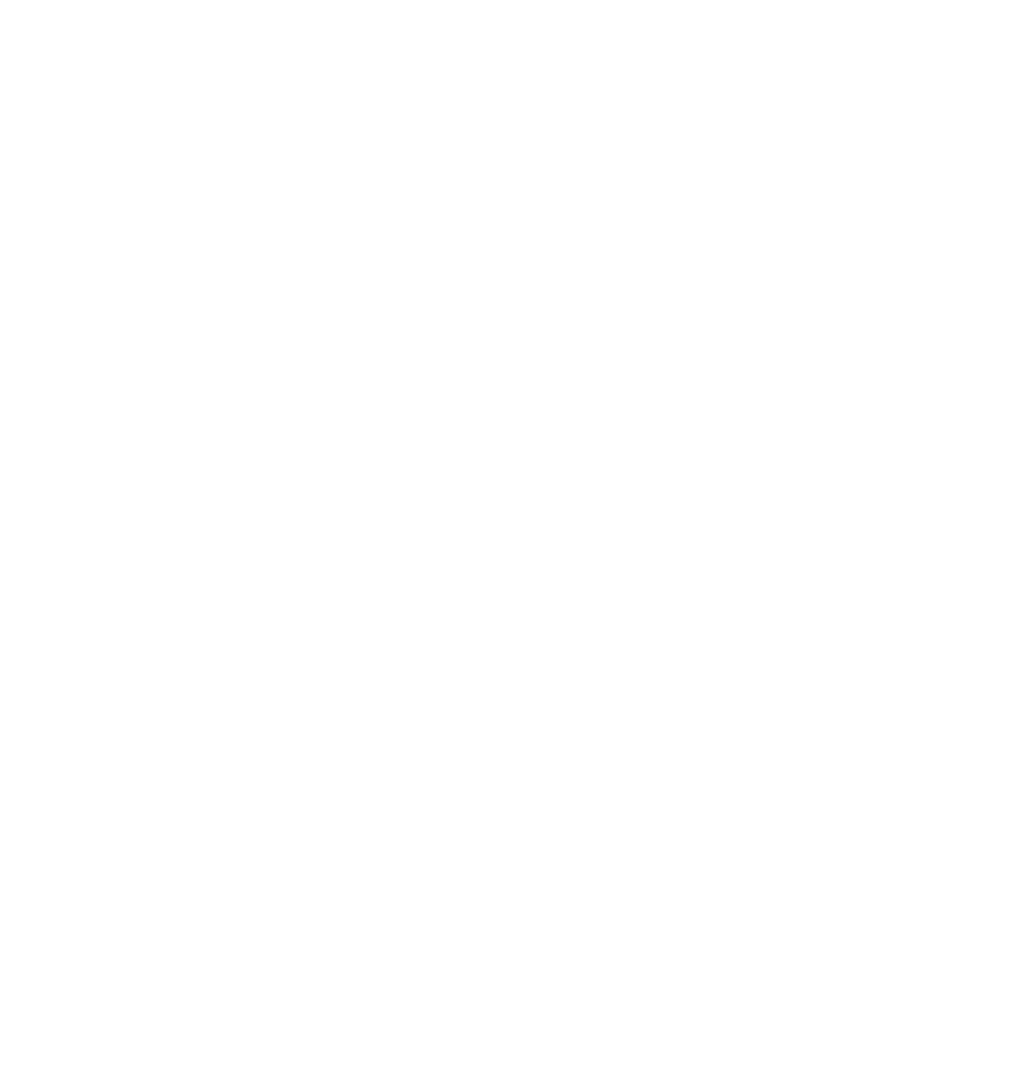
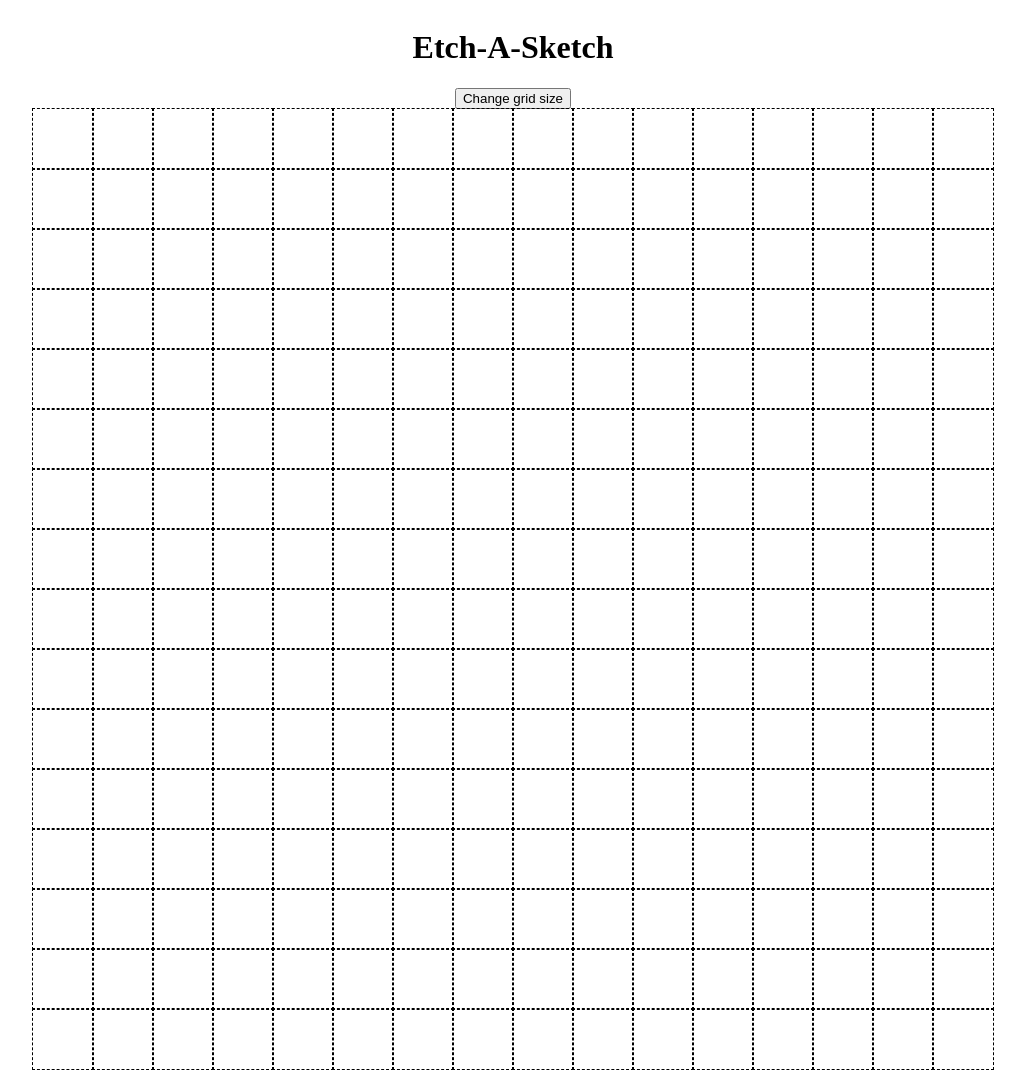
Before and after one commit to BinoManjesh/odin-etch-a-sketch, a plain HTML site: page index.html in a window 1280 px wide. Shown: the whole page, without its empty margins (127-1152 px from the left). Before the commit the page ends 800 px from the top, so only its background shows below. Drawn offline with Linux system fonts and the light colour scheme.

```diff
--- a/index.html
+++ b/index.html
@@ -6,4 +6,8 @@
         <script src="script.js" defer></script>
         <link rel="stylesheet" href="styles.css">
     </head>
+    <body>
+        <h1>Etch-A-Sketch</h1>
+        <button>Change grid size</button>
+    </body>
 </html>
--- a/script.js
+++ b/script.js
@@ -0,0 +1,14 @@
+let gridSize = 16;
+let grid = document.createElement("div");
+grid.classList.add("grid");
+for (let i = 1; i <= gridSize; ++i) {
+    let row = document.createElement("div");
+    row.classList.add("row");
+    for (let j = 1; j <= gridSize; ++j) {
+        let cell = document.createElement("div");
+        cell.classList.add("cell");
+        row.appendChild(cell);
+    }
+    grid.appendChild(row);
+}
+document.querySelector("body").appendChild(grid);
--- a/styles.css
+++ b/styles.css
@@ -0,0 +1,30 @@
+body {
+    display: flex;
+    flex-direction: column;
+    align-items: center;
+}
+
+h1 {
+    text-align: center;
+}
+
+div.grid {
+    display: flex;
+    flex-direction: column;
+    align-items: center;
+    height: 960px;
+}
+
+div.grid * {
+    flex-grow: 1;
+}
+
+div.row {
+    display: flex;
+    justify-content: center;
+    width: 960px;
+}
+
+div.cell {
+    outline: black dashed 1px;
+}
```
